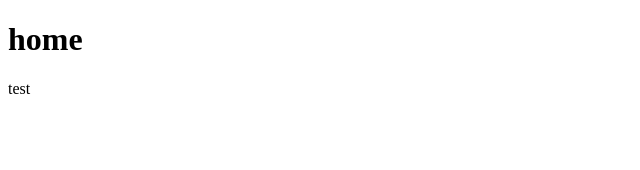
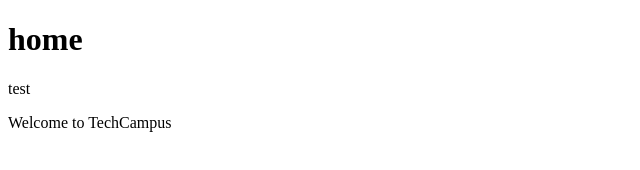
Before and after one commit to alialahmad2000/Techcampus-one, a plain HTML site: page index.html in a window 1280 px wide. Shown: the whole page, without its empty margins (0-640 px from the left). Drawn offline with Linux system fonts and the light colour scheme.

Commit message:
add new line

```diff
--- a/index.html
+++ b/index.html
@@ -7,6 +7,7 @@
 
 <h1>home</h1>
 <p>test</p>
+<p>Welcome to TechCampus</p>
 
 </body>
 </html>
```
